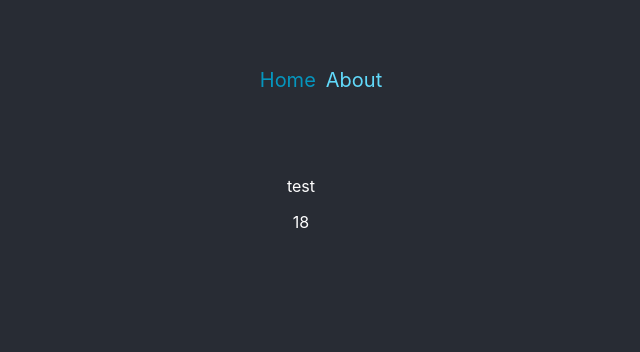
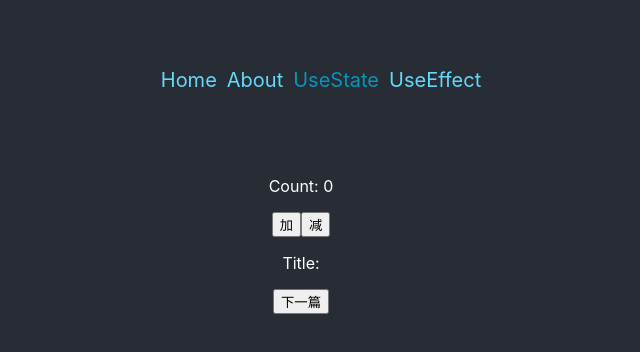
Before and after one commit to liulei92/hook-ts-demo, a React app: page /useState in a window 1280 px wide. Before the commit this address led to /home. Shown: the top 352 px of the page, without its empty margins (339-979 px from the left). Built offline with nearby package versions, Linux system fonts and the light colour scheme.

Commit message:
增加 useState 和 useEffect
Cause: None
Solution: None
Fixed Version: None
Branch: None

```diff
--- a/src/router/Routes.ts
+++ b/src/router/Routes.ts
@@ -10,6 +10,16 @@ const routes = [
     name: 'About',
     path: '/about',
     component: lazy(() => import(/* webpackChunkName: "about" */ '@/views/About'))
+  },
+  {
+    name: 'UseState',
+    path: '/useState',
+    component: lazy(() => import(/* webpackChunkName: "useState" */ '@/views/UseState'))
+  },
+  {
+    name: 'UseEffect',
+    path: '/useEffect',
+    component: lazy(() => import(/* webpackChunkName: "useEffect" */ '@/views/UseEffect'))
   }
 ]
 
--- /dev/null
+++ b/src/views/UseEffect/index.tsx
@@ -0,0 +1,40 @@
+import React, { useState, useEffect } from 'react'
+
+let count: number = 0
+
+const User: React.FC = props => {
+  const [name, setName] = useState<string>('pingm')
+
+  useEffect(() => {
+    count += 1
+  }, [name])
+
+  useEffect(() => {
+    const handler = (e: any): void => {
+      console.log(e)
+    }
+    window.addEventListener('click', handler, true)
+    return () => {
+      window.removeEventListener('click', handler, true)
+    }
+  }, [])
+
+  return (
+    <div>
+      <p>Name: {name}</p>
+      <p>Count: {count}</p>
+      <button onClick={() => setName('Jack')}>Jack</button>
+      <button onClick={() => setName('Tom')}>Tom</button>
+    </div>
+  )
+}
+
+const Result: React.FC = () => {
+  return (
+    <>
+      <User />
+    </>
+  )
+}
+
+export default Result
--- /dev/null
+++ b/src/views/UseState/index.tsx
@@ -0,0 +1,47 @@
+import React, { useState } from 'react'
+
+const Counter: React.FC = props => {
+  const [count, setCount] = useState<number>(0)
+
+  return (
+    <div>
+      <p>Count: { count }</p>
+      <button onClick={() => setCount(count + 1)}>加</button>
+      <button onClick={() => setCount(count - 1)}>减</button>
+    </div>
+  )
+}
+
+interface ArticleInterface {
+  title: string;
+  content: string;
+}
+
+const Article: React.FC = props => {
+  const [article, setArticle] = useState<ArticleInterface>({ title: '', content: '' })
+
+  return (
+    <div>
+      <p>Title: { article.title }</p>
+      <section>{ article.content }</section>
+
+      <button onClick={() => setArticle({
+        title: '下一篇',
+        content: '下一篇的内容' + Math.random()
+      })}>
+        下一篇
+      </button>
+    </div>
+  )
+}
+
+const Result: React.FC = () => {
+  return (
+    <>
+      <Counter />
+      <Article />
+    </>
+  )
+}
+
+export default Result
```
